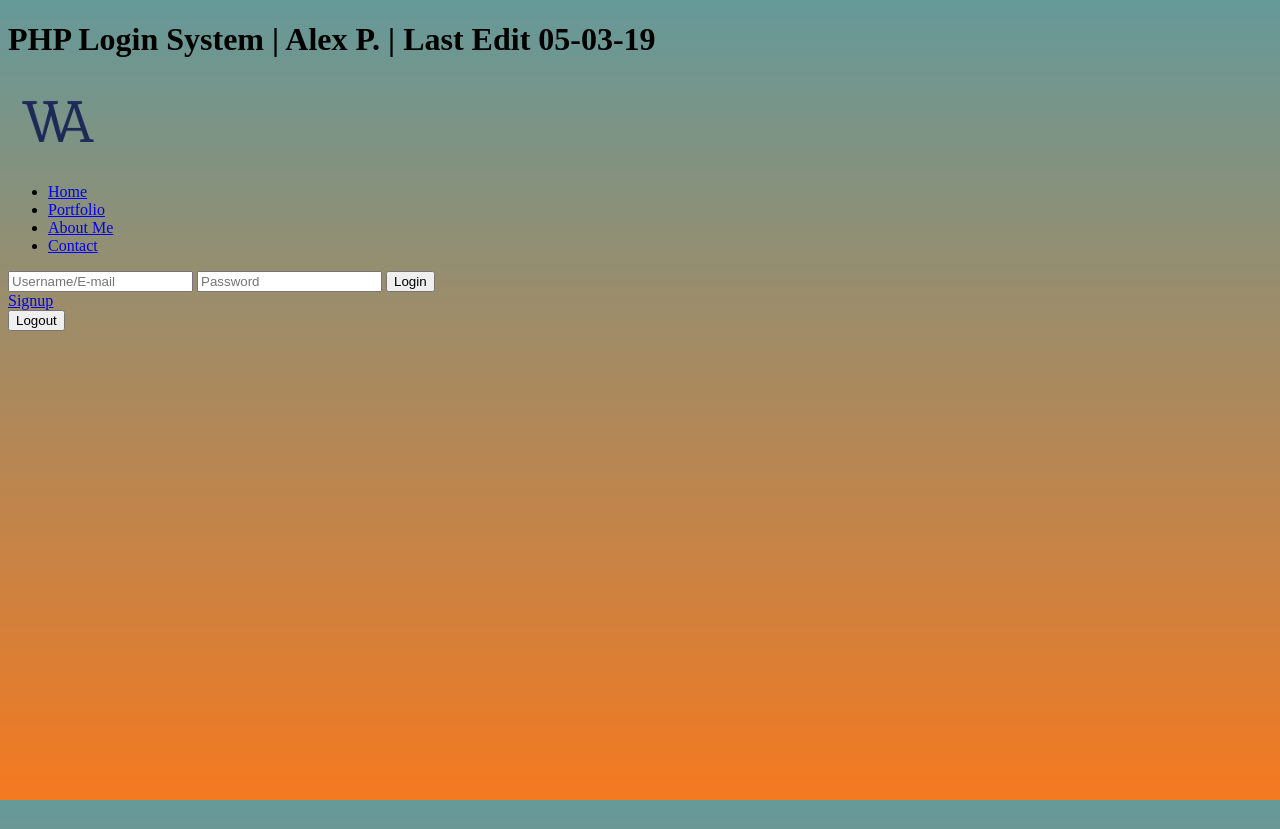
After one commit to pointblank1123/WebDesign, a PHP site: page /alexp/projects/PHPLogin/index.php in a window 1280 px wide. The commit adds this page. Run offline with PHP 8.4, Linux system fonts and the light colour scheme.

Commit message:
Update 05-07-19.1 php search almost working, beginning login page

```diff
--- a/alexp/index.html
+++ b/alexp/index.html
@@ -34,6 +34,11 @@
       <p class="CHSCaption">Centennial High</p>
       <br><br>
       <h4>Database Design Links:</h4>
+
+      <h5 id="p12Dropdown">P12. PHP Login &#9662;</h5>
+      <p class="p12DropdownContent">Password protected login with PHP</p>
+      <p class="p12DropdownContent">For this project I worked with <a href="http://www.westada.tech/a4/connorh">Connor H.</a> and <a href="http://www.westada.tech/a4/miked">Mike D.</a></p>
+      <button class="p12DropdownContent" onclick="location.href='projects/PHPLogin/index.php'">Click Here</button>
 
       <h5 id="p11Dropdown">P11. Alien Abduction Form &#9662;</h5>
       <p class="p11DropdownContent">Site grouping for running an online DB.</p>
--- a/alexp/js/homepage.js
+++ b/alexp/js/homepage.js
@@ -17,6 +17,7 @@ $(document).ready(function(){
   $(".p9DropdownContent").hide();
   $(".p10DropdownContent").hide();
   $(".p11DropdownContent").hide();
+  $(".p12DropdownContent").hide();
   $(".jarDropdown").hide();
   $(".sourceDropdown").hide();
 
@@ -53,6 +54,9 @@ $(document).ready(function(){
   $("#p11Dropdown").click(function(){
     $(".p11DropdownContent").toggle(2000);
   });
+  $("#p12Dropdown").click(function(){
+    $(".p12DropdownContent").toggle(2000);
+  });
 
   $("#jars").click(function(){
     $(".jarDropdown").toggle(2000);
--- a/alexp/projects/AlienAbduction/php/expandPerson.php
+++ b/alexp/projects/AlienAbduction/php/expandPerson.php
@@ -1,6 +1,6 @@
 <?php
+    session_start();
     require 'php/alienDBconn.php';
-    session_start();
     $sql = $_SESSION['sql'];
     $res = $conn->query($sql);
     $row = $res->fetch_assoc();
--- a/alexp/projects/AlienAbduction/php/incidentSubmit.php
+++ b/alexp/projects/AlienAbduction/php/incidentSubmit.php
@@ -1,4 +1,5 @@
 <?php
+    session_start();
     require 'alienDBconn.php';
     $date = $_POST['date'];
     $street = $_POST['street'];
@@ -11,7 +12,6 @@
     $corr = $_POST['corr'];
     $onDrugs = $_POST['drugs'];
     list($year,$day,$month) = explode('-',$date,4);
-    session_start();
     $id = $_SESSION['id'];
     //echo $id;
     $sql = "INSERT INTO incidentReport(dayOccur, monthOccur, yearOccur, streetOccur, cityOccur, stateOccur, zipOccur, countryOccur, classEncounter, threatEncounter, corroborated, usingPsychedelics, IDpersonal)
@@ -23,6 +23,7 @@
     $row = $res->fetch_assoc();
     $idrep=$row['IDreport'];
     $_SESSION['idrep']=$idrep;
+    /*
     if($class == 1){
         header("location: ../Reports/classOne.html");
     }
@@ -32,5 +33,6 @@
     elseif($class == 3){
         header("location: ../Reports/classThree.html");
     }
+    */
     $conn->close();
 ?>
--- a/alexp/projects/AlienAbduction/php/personalSubmit.php
+++ b/alexp/projects/AlienAbduction/php/personalSubmit.php
@@ -1,4 +1,5 @@
 <?php
+    session_start();
     require 'alienDBconn.php';
     $fname = $_POST['fname'];
     $lname = $_POST['lname'];
@@ -15,7 +16,6 @@
         VALUES('$fname','$lname','$bDay','$bMonth','$bYear','$email','$phone','$hAdd','$hCity','$hState','$hZip','$hCountry')";
 
     $conn->query($sql);
-    session_start();
     $search = "SELECT * FROM personalInformation WHERE fname='$fname'";
     $res = $conn->query($search);
     $row = $res->fetch_assoc();
--- a/alexp/projects/AlienAbduction/php/searchDB.php
+++ b/alexp/projects/AlienAbduction/php/searchDB.php
@@ -25,7 +25,7 @@
     }
     $sql = "SELECT IDpersonal, fname, lname, dayBirth, monthBirth, yearBirth, email FROM personalInformation WHERE ".$searchTerm.";";
     //$sql = "SELECT * FROM personalInformation WHERE IDpersonal=$id";
-    echo $sql;
+    //echo $sql;
     //$res = $conn->query($sql) or die($conn->error);
     $_SESSION['sql']= $sql;
     /*
--- /dev/null
+++ b/alexp/projects/PHPLogin/footer.php
@@ -0,0 +1,6 @@
+<footer>
+
+</footer>
+
+</body>
+</html>
--- /dev/null
+++ b/alexp/projects/PHPLogin/header.php
@@ -0,0 +1,35 @@
+<!DOCTYPE html>
+<html lang="en">
+<head>
+    <meta charset="UTF-8">
+    <meta name="viewport" content="width=device-width, initial-scale=1.0">
+    <meta http-equiv="X-UA-Compatible" content="ie=edge">
+    <link rel="stylesheet" href="style.css">
+    <title></title>
+</head>
+<body>
+    <header>
+        <h1>PHP Login System | Alex P. | Last Edit 05-03-19</h1>
+        <nav>
+            <a href="">
+                <img src="../../images/Logo/WestAda-09.png" alt="Westada Logo">
+            </a>
+            <ul>
+                <li><a href="index.php">Home</a></li>
+                <li><a href="#">Portfolio</a></li>
+                <li><a href="#">About Me</a></li>
+                <li><a href="#">Contact</a></li>
+            </ul>
+            <div>
+                <form action="includes/login.inc.php" method = "post">
+                    <input type="text" name="mailuid" placeholder="Username/E-mail">
+                    <input type="password" name="pwd" placeholder="Password">
+                    <button type="submit" name="login-submit">Login</button>
+                </form>
+                <a href="signup.php">Signup</a>
+                <form action="include/logout.inc.php" method="post">
+                    <button type="submit" name="logout-submit">Logout</button>
+                </form>
+            </div>
+        </nav>
+    </header>
--- /dev/null
+++ b/alexp/projects/PHPLogin/index.php
@@ -0,0 +1,11 @@
+<?php
+ require "header.php";
+?>
+
+    <main>
+
+    </main>
+
+<?php
+    require "footer.php"
+?>
--- /dev/null
+++ b/alexp/projects/PHPLogin/style.css
@@ -0,0 +1,6 @@
+body{
+    background: linear-gradient(#659999,#f4791f);
+    background-attachment:fixed;
+    height: 100vh;
+    width: 100vw;
+}
```
Also changed, not shown: alexp/images/AlienERD.png, alexp/projects/PHPLogin/includes/login.inc.php (added), alexp/projects/PHPLogin/includes/logout.php (added), alexp/projects/PHPLogin/signup.php (added).
